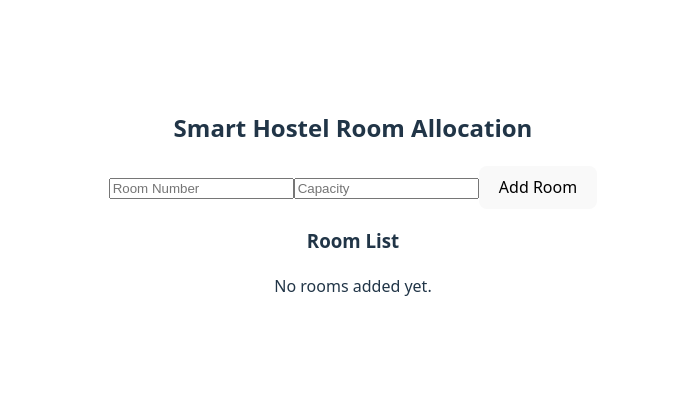
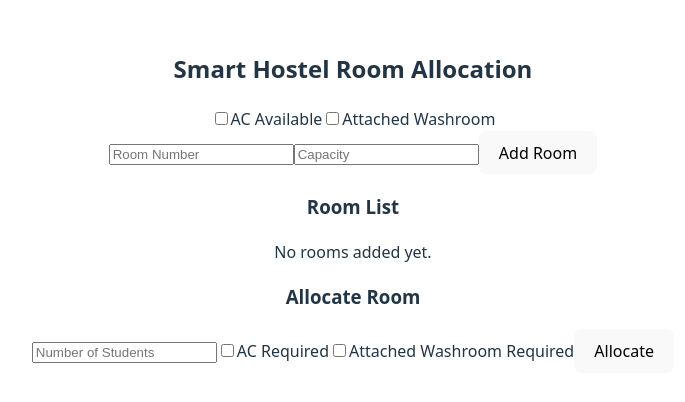
Before and after one commit to AkhilaSanga/smart-hostel-room-allocation, a React (Vite) app: page / in a window 1280 px wide. Shown: the part 198-600 px from the top of the page, without its empty margins (287-972 px from the left). Built offline with nearby package versions, Linux system fonts and the light colour scheme.

Commit message:
Add room facilities and fix allocation data model

```diff
--- a/src/App.jsx
+++ b/src/App.jsx
@@ -4,6 +4,12 @@ import "./App.css";
 function App() {
   const [roomNumber, setRoomNumber] = useState("");
   const [capacity, setCapacity] = useState("");
+  const [hasAC, setHasAC] = useState(false);
+  const [hasAttachedWashroom, setHasAttachedWashroom] = useState(false);
+  const [allocationResult, setAllocationResult] = useState(null);
+  const [students, setStudents] = useState("");
+  const [needsAC, setNeedsAC] = useState(false);
+  const [needsWashroom, setNeedsWashroom] = useState(false);
   const [rooms, setRooms] = useState(() => {
   const savedRooms = localStorage.getItem("rooms");
   return savedRooms ? JSON.parse(savedRooms) : [];
@@ -25,14 +31,43 @@ useEffect(() => {
     const newRoom = {
       id: Date.now(),
       roomNumber,
-      capacity,
+      capacity: Number(capacity),
+      hasAC,
+      hasAttachedWashroom,
     };
 
     setRooms([...rooms, newRoom]);
     setRoomNumber("");
     setCapacity("");
+    setHasAC(false);
+    setHasAttachedWashroom(false);
     setMessage("Room added successfully");
   };
+
+  const allocateRoom = (students, needsAC, needsWashroom) => {
+  const suitableRooms = rooms
+    .filter((room) => {
+      if (room.capacity < students) return false;
+      if (needsAC && !room.hasAC) return false;
+      if (needsWashroom && !room.hasAttachedWashroom) return false;
+      return true;
+    })
+    .sort((a, b) => a.capacity - b.capacity);
+
+  if (suitableRooms.length === 0) {
+    setAllocationResult({
+      success: false,
+      message: "No room available",
+    });
+    return;
+  }
+
+  setAllocationResult({
+    success: true,
+    room: suitableRooms[0],
+  });
+};
+
 
   const handleDeleteRoom = (id) => {
   const confirmDelete = window.confirm(
@@ -49,6 +84,25 @@ useEffect(() => {
   return (
     <div className="container">
       <h2>Smart Hostel Room Allocation</h2>
+
+      <label>
+        <input
+          type="checkbox"
+          checked={hasAC}
+          onChange={(e) => setHasAC(e.target.checked)}
+        />
+        AC Available
+      </label>
+
+      <label>
+        <input
+          type="checkbox"
+          checked={hasAttachedWashroom}
+          onChange={(e) => setHasAttachedWashroom(e.target.checked)}
+        />
+        Attached Washroom
+      </label>
+
 
       <form onSubmit={handleAddRoom}>
         <input
@@ -91,6 +145,52 @@ useEffect(() => {
           ))}
         </ul>
       )}
+
+      <h3>Allocate Room</h3>
+      <input
+        type="number"
+        placeholder="Number of Students"
+        value={students}
+        onChange={(e) => setStudents(e.target.value)}
+      />
+
+      <label>
+        <input
+          type="checkbox"
+          checked={needsAC}
+          onChange={(e) => setNeedsAC(e.target.checked)}
+        />
+        AC Required
+      </label>
+
+      <label>
+        <input
+          type="checkbox"
+          checked={needsWashroom}
+          onChange={(e) => setNeedsWashroom(e.target.checked)}
+        />
+        Attached Washroom Required
+      </label>
+
+      <button
+        onClick={() =>
+          allocateRoom(Number(students), needsAC, needsWashroom)
+        }
+      >
+        Allocate
+      </button>
+      {allocationResult && (
+        <div className="allocation-result">
+          {allocationResult.success ? (
+            <p>
+              Room Allocated: Room {allocationResult.room.roomNumber} (Capacity:{" "}
+              {allocationResult.room.capacity})
+            </p>
+          ) : (
+            <p>{allocationResult.message}</p>
+          )}
+        </div>
+      )}
     </div>
   );
 }
```
